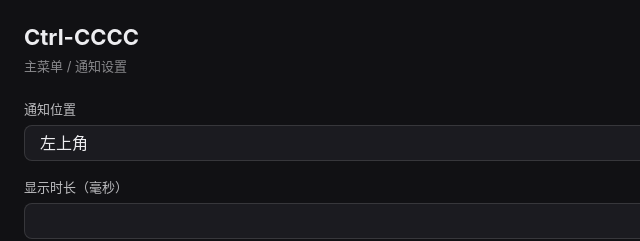
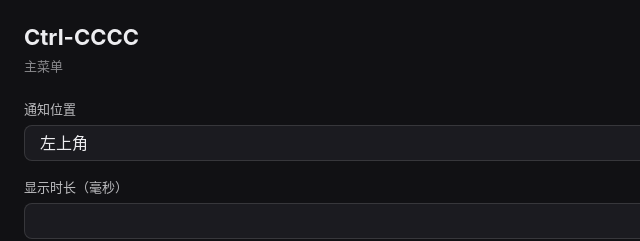
Before and after one commit to ylin314/Ctrl-CCCC, a plain HTML site: page ui/main.html in a window 1280 px wide. Shown: the top 241 px of the page, 0-640 px from the left. Drawn offline with Linux system fonts and the light colour scheme.

Commit message:
docs: update readme

```diff
--- a/ui/main.html
+++ b/ui/main.html
@@ -12,7 +12,7 @@
     <section id="settings-view" class="view active">
       <header>
         <h1>Ctrl-CCCC</h1>
-        <p>主菜单 / 通知设置</p>
+        <p>主菜单</p>
       </header>
 
       <form id="settings">
```
Also changed, not shown: 1 other file.
